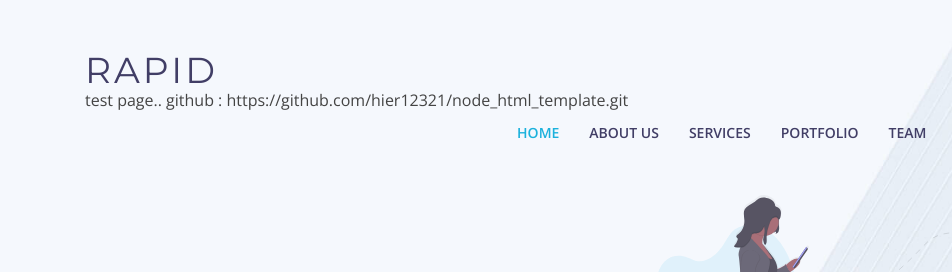
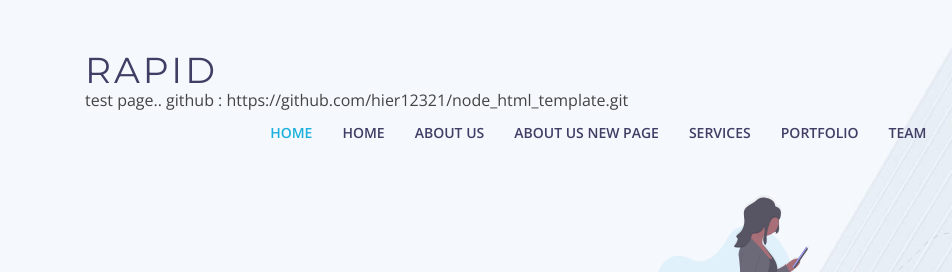
Before and after one commit to hier12321/node_html_template, a website: page views/index.html in a window 1280 px wide. Shown: the top 272 px of the page, 0-952 px from the left. Drawn offline with nearby package versions, Linux system fonts and the light colour scheme; files that its build step writes are made by us from their sources; files whose address does not match are found by name; a web font is replaced by a local one.

Commit message:
fix some bug

```diff
--- a/views/index.html
+++ b/views/index.html
@@ -64,7 +64,9 @@
       <nav class="main-nav float-right d-none d-lg-block">
         <ul>
           <li class="active"><a href="#intro">Home</a></li>
+          <li class="active"><a href="/">Home</a></li>
           <li><a href="#about">About Us</a></li>
+          <li><a href="/about">About Us new page</a></li>
           <li><a href="#services">Services</a></li>
           <li><a href="#portfolio">Portfolio</a></li>
           <li><a href="#team">Team</a></li>
```
Also changed, not shown: index.js (+6 -1 lines).
